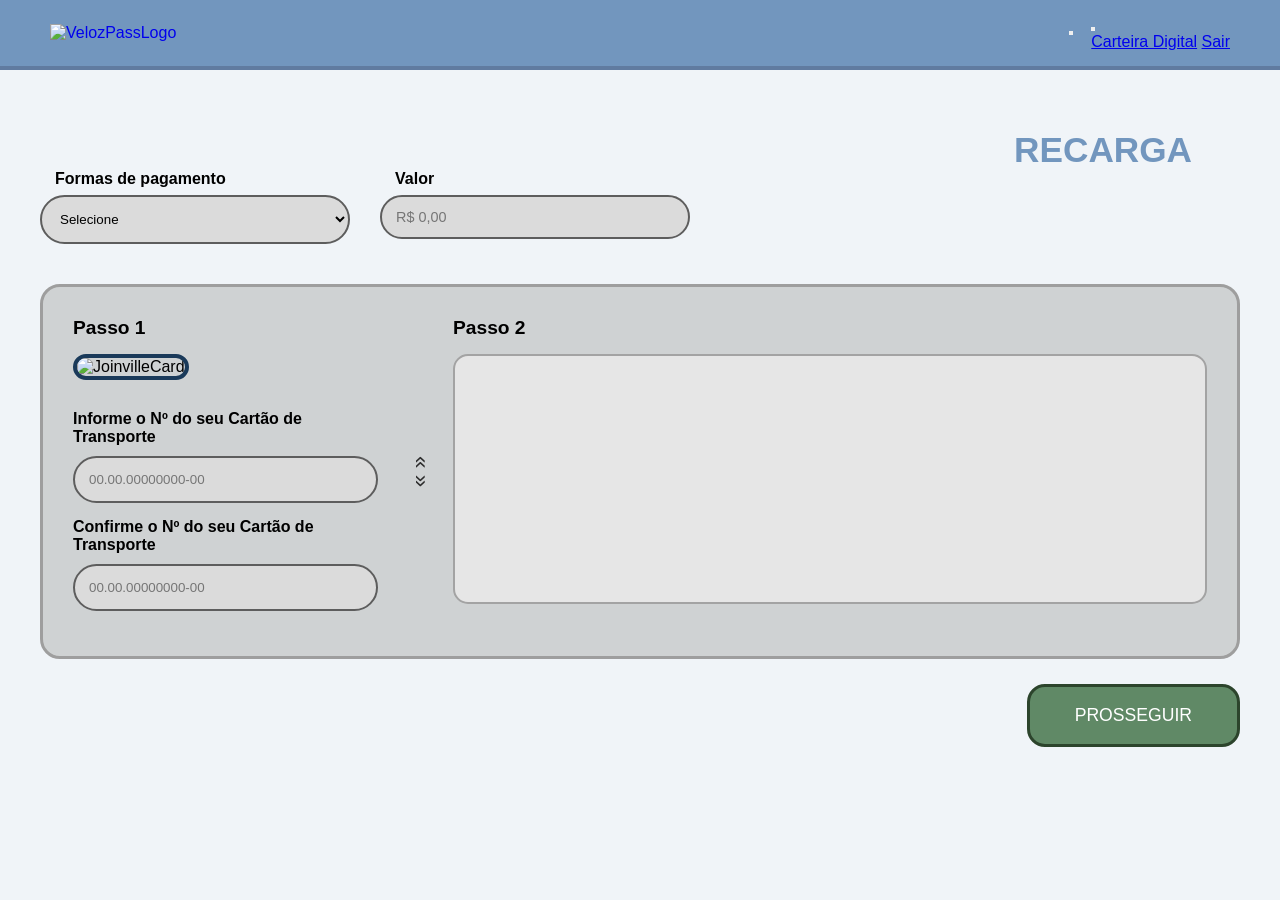
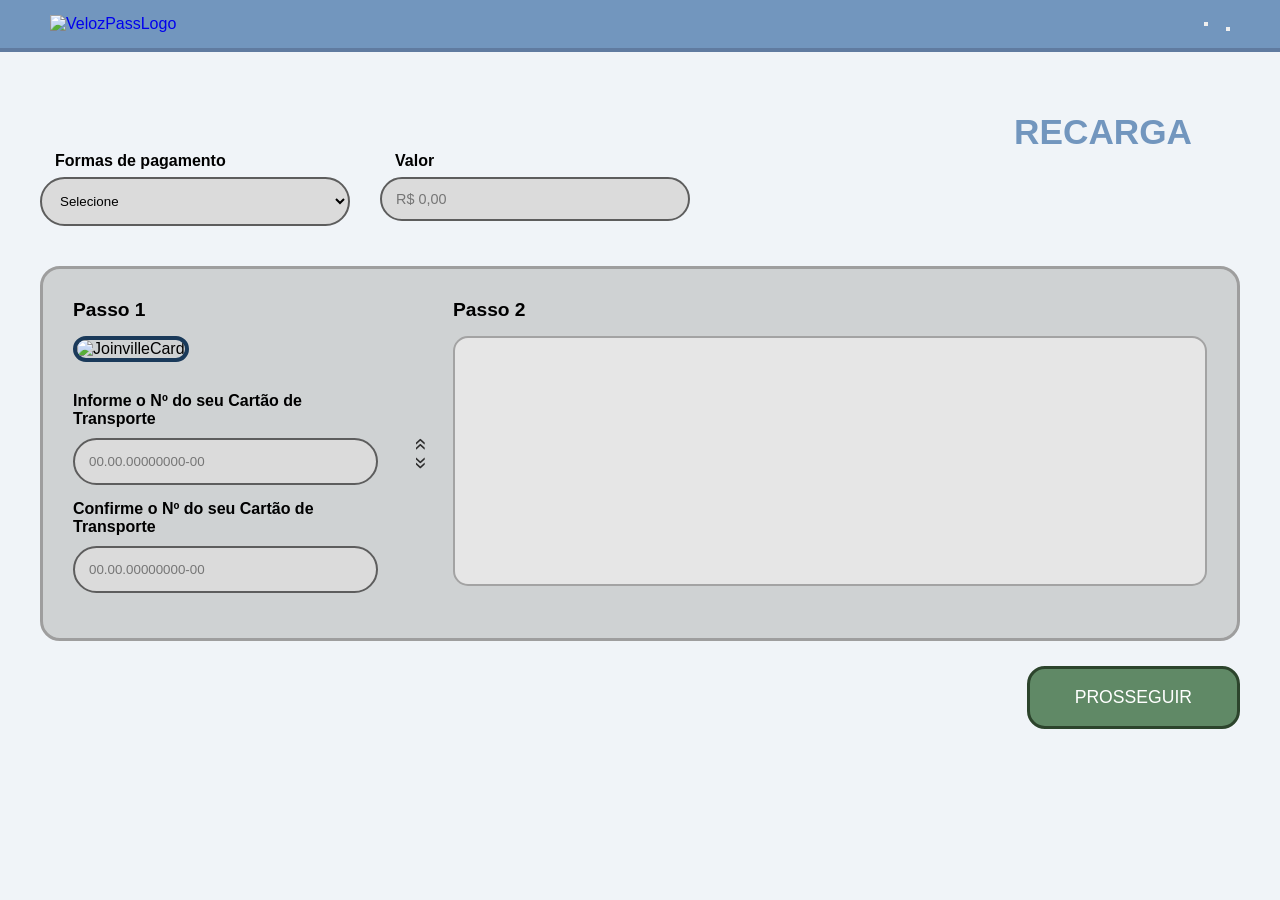

Adding notification button, adjusting codes and MINT phrases

--- a/SGDB/public/css/style5.css
+++ b/SGDB/public/css/style5.css
@@ -85,6 +85,32 @@ body {
     transition: all 0.3s ease;
 }
 
+.dropdown-content {
+    position: absolute;
+    top: calc(100% + 10px);
+    right: 0;
+    min-width: 320px;
+    max-width: 90vw;
+    background: #ffffff;
+    border: 2px solid #7296be;
+    border-radius: 14px;
+    padding: 10px;
+    box-shadow: 0px 18px 40px rgba(0, 0, 0, 0.12);
+    display: none;
+    z-index: 10000;
+}
+
+.dropdown-content.show {
+    display: block;
+}
+
+.lista-avisos {
+    font-size: 0.95rem;
+    color: #2c3e50;
+    padding: 8px 10px;
+    text-align: center;
+}
+
 /* Modo Escuro */
 body,
 header,
@@ -287,6 +313,15 @@ button {
 
 .dark-mode .pix-key-value {
     color: #e0e0e0;
+}
+
+.dark-mode .dropdown-content {
+    background: #0b121a;
+    border-color: rgb(139, 172, 209);
+}
+
+.dark-mode .lista-avisos {
+    color: rgb(150, 206, 255);
 }
 
 /* Conteúdo Principal */
